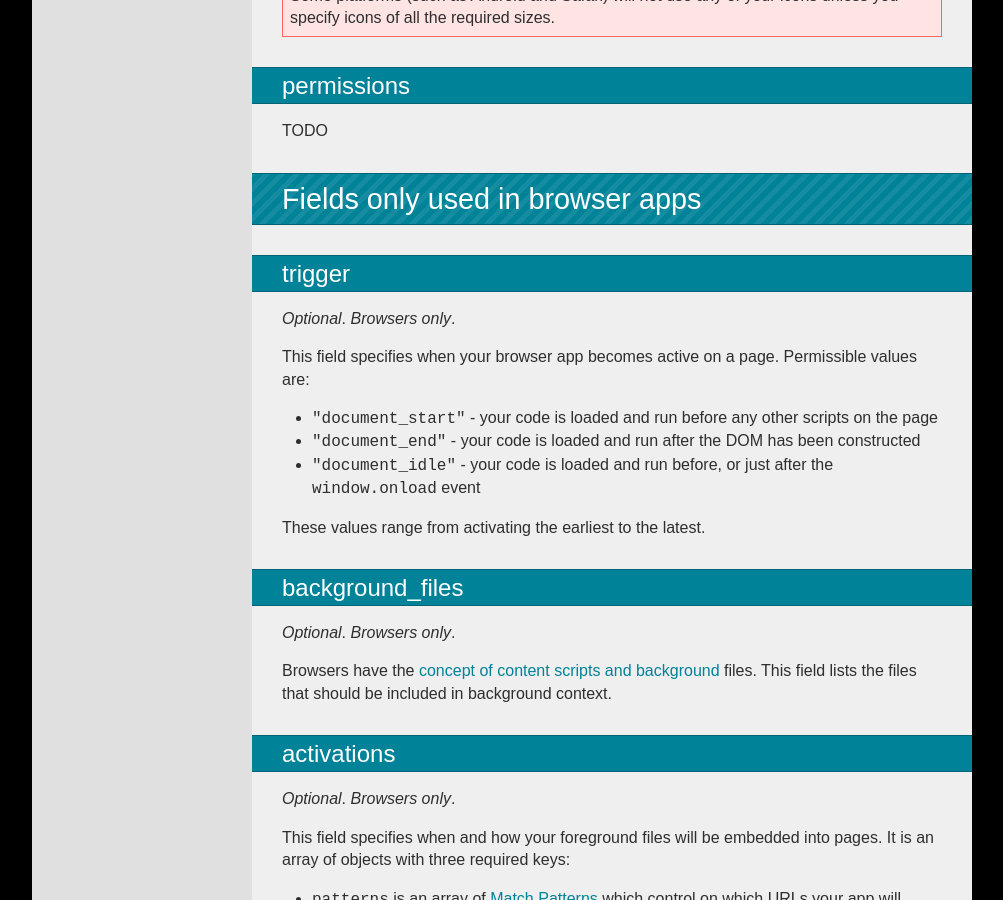
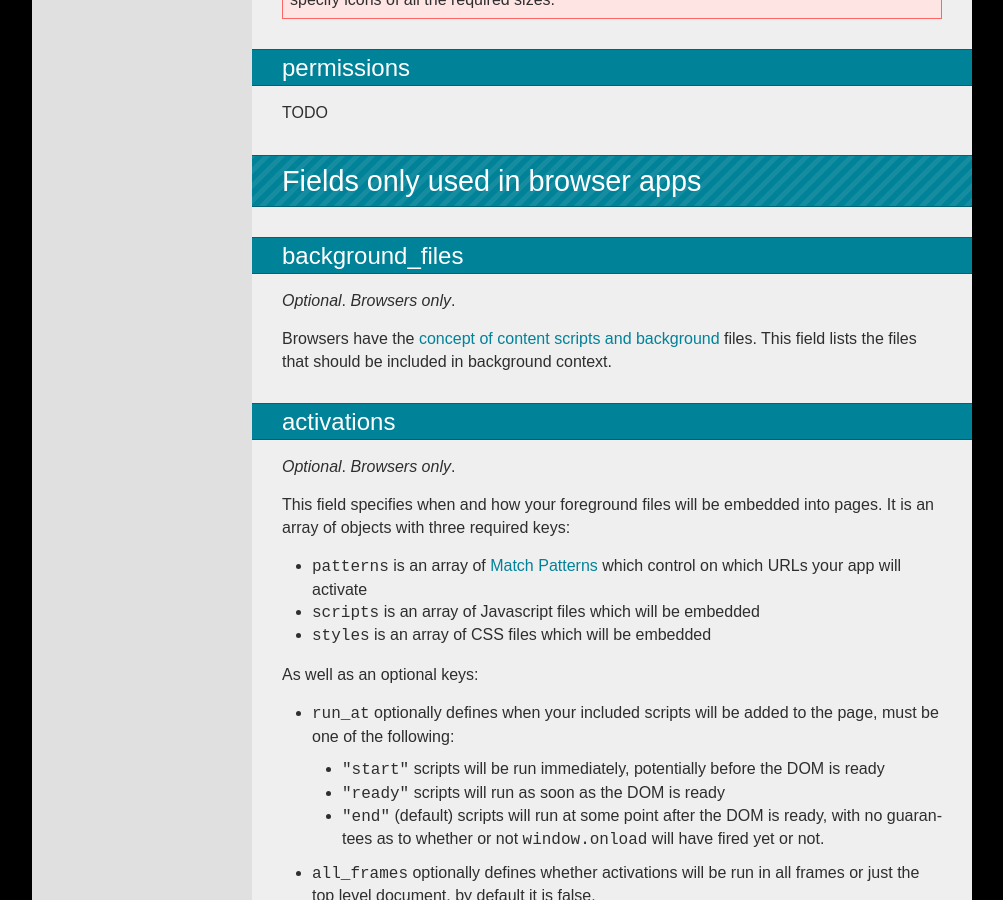
Before and after one commit to trigger-corp/Forge-Documentation, a Sphinx documentation site: the page built from source/config.rst, in a window 1280 px wide and 900 px high, scrolled down 2377 px. Shown: the whole window, without its empty margins (138-1141 px from the left). Built offline with Sphinx 7.4.7, drawn with Linux system fonts in a browser that asks for light colours; some web fonts are replaced; some of the changed text lies outside the part shown.

Commit message:
Removed unused config option.

```diff
--- a/source/config.rst
+++ b/source/config.rst
@@ -24,7 +24,6 @@ Below is a template of a ``config.json`` file with links to a detailed descripti
           "32": "icon32.png"
         },
         ":ref:`permissions <field-permissions>`": ["tabs", "http://trigger.io/"],
-        ":ref:`trigger <field-trigger>`": "document_end",
         ":ref:`background_files <field-background_files>`": ["background.js"],
         ":ref:`activations <field-activations>`": [
           {
@@ -124,23 +123,9 @@ permissions
 
 TODO
 
-.. _field-trigger:
 
 Fields only used in browser apps
 --------------------------------------------------------------------------------
-
-trigger
-~~~~~~~~~~~~~~~~~~~~~~~~~~~~~~~~~~~~~~~~~~~~~~~~~~~~~~~~~~~~~~~~~~~~~~~~~~~~~~~~
-
-*Optional*. *Browsers only*.
-
-This field specifies when your browser app becomes active on a page. Permissible values are:
-
-* ``"document_start"`` - your code is loaded and run before any other scripts on the page
-* ``"document_end"`` - your code is loaded and run after the DOM has been constructed
-* ``"document_idle"`` - your code is loaded and run before, or just after the ``window.onload`` event
-
-These values range from activating the earliest to the latest.
 
 .. _field-background_files:
 
```
